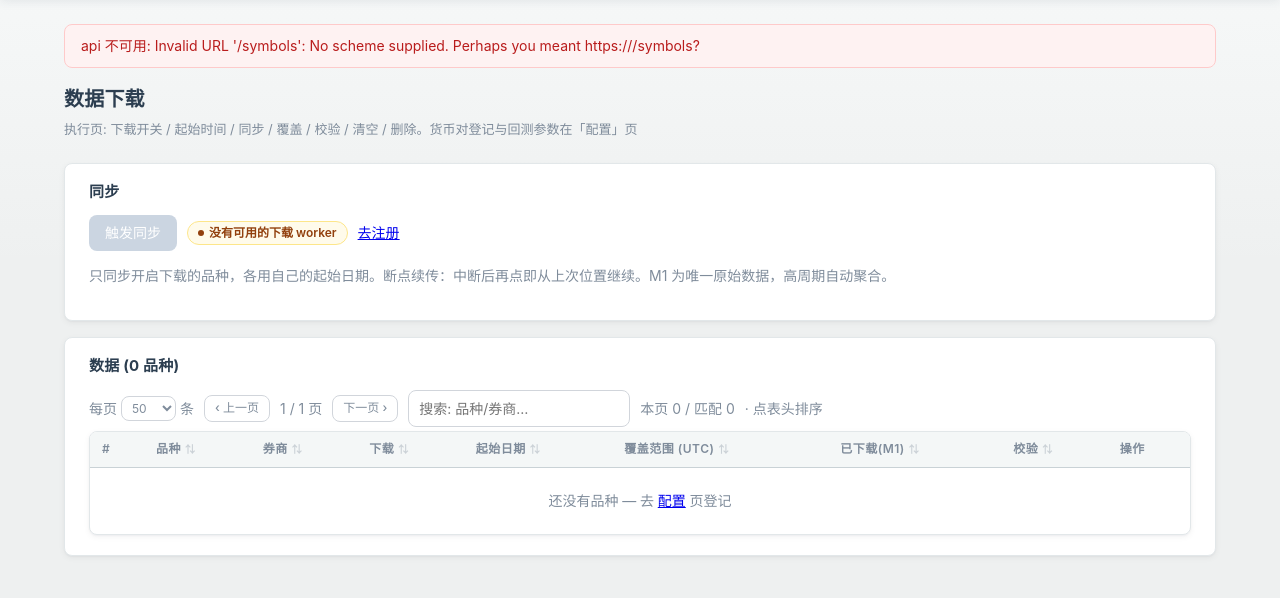
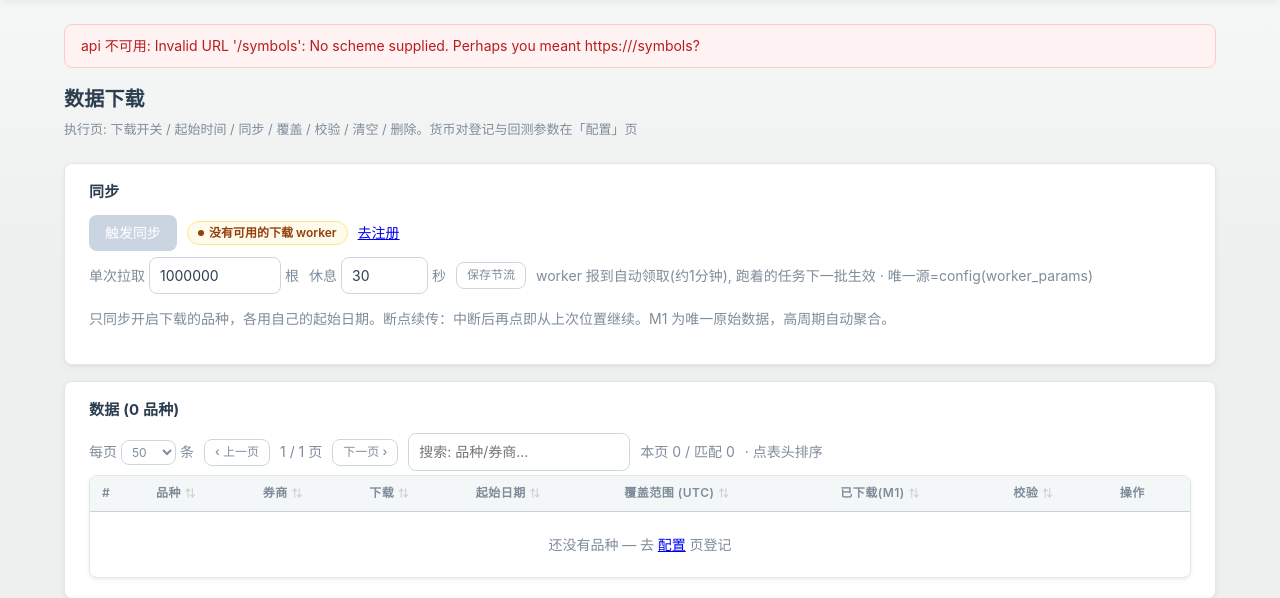
Before and after one commit to cloudformer/mt5_factory, a Flask app: page /datasync/ in a window 1280 px wide. Shown: the part 54-652 px from the top of the page. Run offline with Flask 3, Linux system fonts and the light colour scheme; parts of the project's set-up code (start-up, migrations or seed data) failed here and were passed over.

Commit message:
下载页周期层勾选(M1回测/D1regime, 本次同步只下勾中层) + 下载节流(默认每100万根歇30秒, schema/050, announce下发即改即生效): 治首灌CPU打满/心跳假离线

```diff
--- a/containers/api/src/routes/data.py
+++ b/containers/api/src/routes/data.py
@@ -111,7 +111,10 @@ CONFIG_KEYS = {"backtest_costs", "backtest_batch_limit", "generate_batch_limit",
 # worker_params 各项允许区间(用户按网络自调, 区间防脚枪):
 # heartbeat 上限 60 = 轮询侧"新鲜推送"窗口 75s 的安全边界(推得比窗口慢会推/拉来回抖)
 WORKER_PARAM_RANGES = {"heartbeat_seconds": (10, 60), "announce_seconds": (30, 300),
-                       "bars_batch": (1000, 200000), "decision_keep_days": (3, 90)}
+                       "bars_batch": (1000, 200000), "decision_keep_days": (3, 90),
+                       # 下载节流(2026-07-29, schema/050): 每拉 N 根歇一会(0=不歇),
+                       # 首灌深历史防 CPU 打满/心跳饿死; 歇息秒数 5~600
+                       "dl_rest_bars": (0, 5_000_000), "dl_rest_secs": (5, 600)}
 
 
 # ---------- 数据同步 ----------
--- /dev/null
+++ b/containers/postgres/schema/050_worker_params_throttle.sql
@@ -0,0 +1,8 @@
+-- 050_worker_params_throttle.sql — 下载节流参数(2026-07-29 与 Frank 定):
+-- 首灌 20 年历史实测 worker 满速拉到 ~400万根后 Windows CPU 100%、web 卡 —
+-- 每拉 dl_rest_bars 根休息 dl_rest_secs 秒(休息在锁外, 心跳趁隙插队, 顺带治
+-- 深历史下载期间的假离线)。dl_rest_bars=0 = 不休息(小批增量同步用不到节流)。
+-- 幂等: 只给还没有这两个键的存量行补默认值, 已调过的用户值不动。
+UPDATE config
+   SET value = value || '{"dl_rest_bars": 1000000, "dl_rest_secs": 30}'::jsonb
+ WHERE key = 'worker_params' AND NOT value ? 'dl_rest_bars';
--- a/containers/web/templates/datasync.html
+++ b/containers/web/templates/datasync.html
@@ -32,6 +32,15 @@
         <span class="muted">已写入 <span class="ds-bars">{{ "{:,}".format(sync.bars_written) }}</span> 根</span>
       </span>
     {% endif %}
+  </form>
+  {# 下载节流(2026-07-29 Frank 定): 满速首灌把 Windows CPU/库打满 → 拉一阵歇一阵 #}
+  <form method="post" action="{{ url_for('datasync.throttle') }}" class="inline" style="margin-top:6px">
+    <label>单次拉取 <input name="dl_rest_bars" value="{{ wp.get('dl_rest_bars', 1000000) }}" size="8"
+        title="每拉够这么多根就休息一次(0 = 不休息全速跑); 默认 1000000, 防 Windows CPU 打满/心跳饿死"> 根</label>
+    <label>休息 <input name="dl_rest_secs" value="{{ wp.get('dl_rest_secs', 30) }}" size="3"
+        title="每次休息秒数(5~600): 终端降温 + 心跳趁隙上报(下载期间不再假离线)"> 秒</label>
+    <button class="small">保存节流</button>
+    <span class="muted">worker 报到自动领取(约1分钟), 跑着的任务下一批生效 · 唯一源=config(worker_params)</span>
   </form>
   {% for e in sync.errors %}<div class="flash error">{{ e }}</div>{% endfor %}
   <p class="muted">只同步开启下载的品种，各用自己的起始日期。断点续传：中断后再点即从上次位置继续。M1 为唯一原始数据，高周期自动聚合。</p>
--- a/containers/web/views/datasync.py
+++ b/containers/web/views/datasync.py
@@ -15,7 +15,8 @@ TF_ROLE = {"M1": "回测", "D1": "regime"}
 
 @bp.get("/")
 def index():
-    data = {"symbols": [], "orphans": [], "sync": {}, "hosts": [], "timeframes": []}
+    data = {"symbols": [], "orphans": [], "sync": {}, "hosts": [], "timeframes": [],
+            "wp": {}}
     try:
         s = api.get("/symbols")
         data["symbols"], data["orphans"] = s["symbols"], s.get("orphans", [])
@@ -23,8 +24,10 @@ def index():
         data["hosts"] = [h for h in api.get("/hosts")["hosts"]
                          if h["enabled"] and h["download"]]
         # 本次同步的周期层勾选项 = 配置 download_timeframes(唯一源, 配置页可改)
-        tfs = api.get("/config")["config"].get("download_timeframes") or []
+        cfg = api.get("/config")["config"]
+        tfs = cfg.get("download_timeframes") or []
         data["timeframes"] = [{"tf": t, "role": TF_ROLE.get(t, "")} for t in tfs]
+        data["wp"] = cfg.get("worker_params") or {}   # 下载节流两键的现值(节流表单用)
     except api.ApiError as e:
         flash(f"api 不可用: {e}", "error")
     return render_template("datasync.html", **data)
@@ -47,6 +50,21 @@ def run():
         flash(f"同步已启动({'+'.join(tfs)})", "ok")
     except api.ApiError as e:
         flash(f"启动同步失败: {e}", "error")
+    return redirect(url_for("datasync.index"))
+
+
+@bp.post("/throttle")
+def throttle():
+    """保存下载节流(worker_params 里的 dl_rest_bars/dl_rest_secs, 2026-07-29 Frank 定):
+    每拉 N 根歇 S 秒 — 首灌深历史防 CPU 打满; 值走 announce 下发, 约1分钟生效(含跑着的任务)"""
+    try:
+        cur = api.get("/config")["config"].get("worker_params") or {}
+        api.put("/config/worker_params", {"value": {**cur,
+                "dl_rest_bars": int(request.form["dl_rest_bars"]),
+                "dl_rest_secs": int(request.form["dl_rest_secs"])}})
+        flash("下载节流已保存 — worker 下次报到(约1分钟)领取, 正在跑的任务从下一批生效", "ok")
+    except (api.ApiError, ValueError, KeyError) as e:
+        flash(f"保存失败: {e}", "error")
     return redirect(url_for("datasync.index"))
 
 
--- a/containers/web/views/symbols.py
+++ b/containers/web/views/symbols.py
@@ -91,9 +91,11 @@ def save_worker_params():
     """保存 worker 参数(config: worker_params)— 上报节奏/批量, 用户按网络自调;
     下发走 announce 应答, worker 1~2 分钟自动领到, 无需重启"""
     try:
-        api.put("/config/worker_params", {"value": {
+        # PUT 要求键完整: 本表单只管4个上报键, 下载节流2键(下载页管)从现值合并带上
+        cur = api.get("/config")["config"].get("worker_params") or {}
+        api.put("/config/worker_params", {"value": {**cur, **{
             k: int(request.form[k]) for k in
-            ("heartbeat_seconds", "announce_seconds", "bars_batch", "decision_keep_days")}})
+            ("heartbeat_seconds", "announce_seconds", "bars_batch", "decision_keep_days")}}})
         flash("worker 参数已保存 — 各 worker 下次报到(约1分钟)自动领取生效", "ok")
     except (api.ApiError, ValueError, KeyError) as e:
         flash(f"保存失败: {e}", "error")
```
Also changed, not shown: windows_mt5/bridge/main.py (+11 -0 lines).
